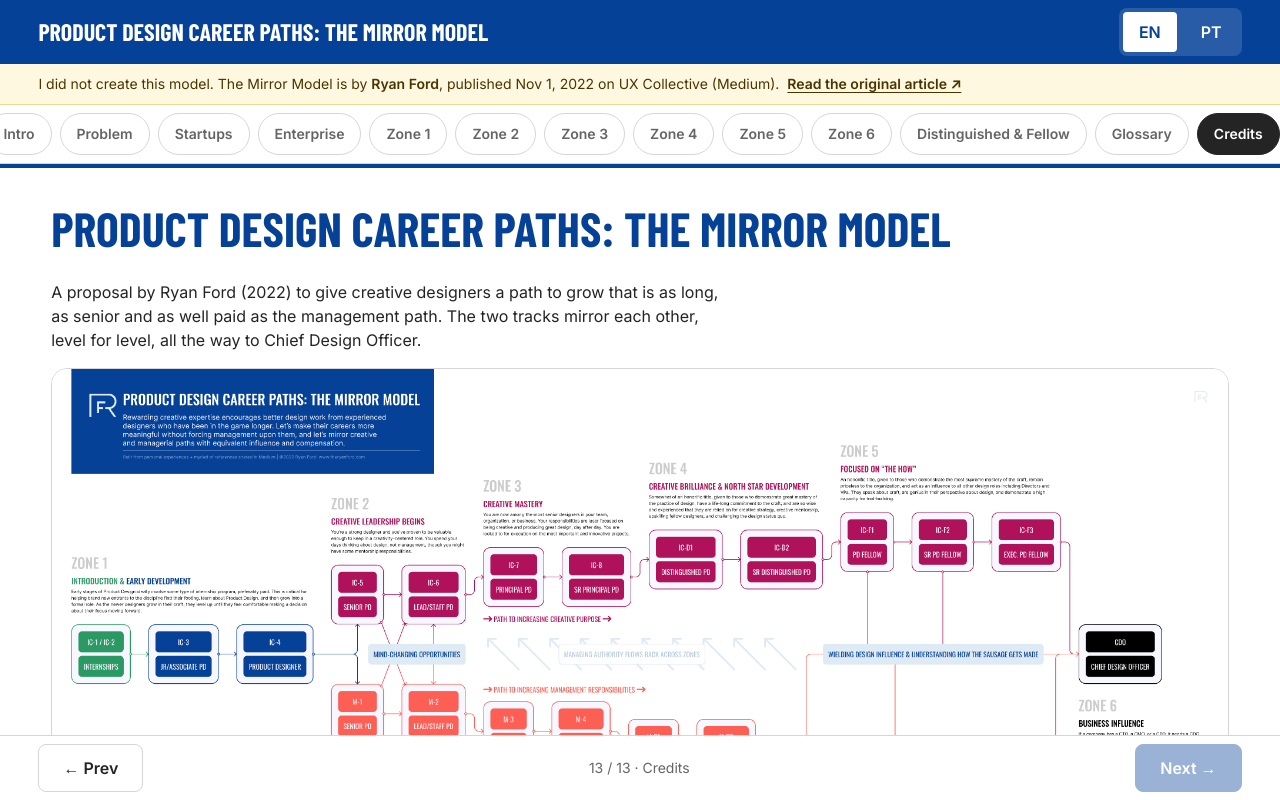
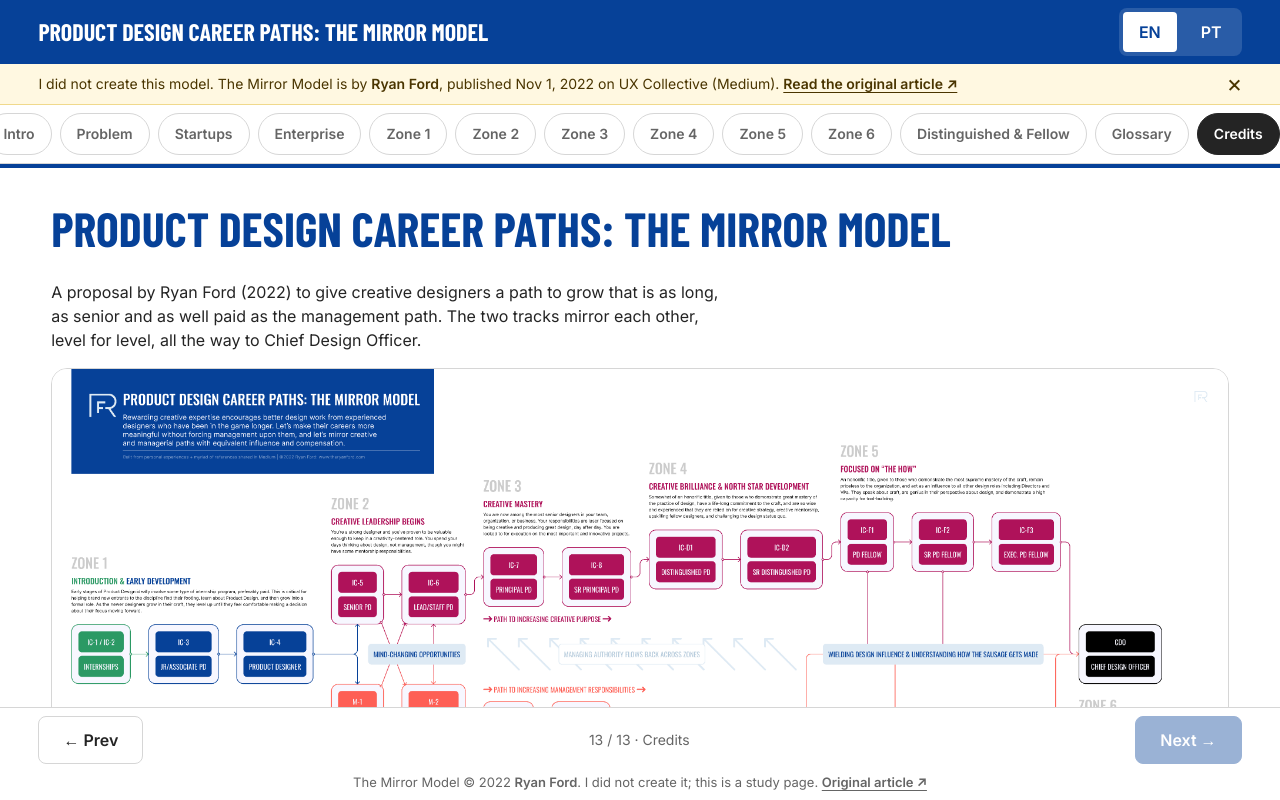
Before and after one commit to jeffdoria/pd-career-mirror-model, a plain HTML site: page index.html in a window 1280 px wide. Drawn offline with nearby package versions, Linux system fonts and the light colour scheme.

Commit message:
Closable author notice (14px) and credit line in footer

```diff
--- a/index.html
+++ b/index.html
@@ -159,6 +159,16 @@ dialog.lb::backdrop{background:rgba(0,0,0,.6)}
 .lane .desc p+p{margin-top:var(--s1)}
 .notice .short{display:none}
 @media(max-width:600px){.notice .short{display:inline}.notice .long{display:none}}
+.notice{flex-wrap:nowrap;justify-content:space-between;gap:var(--s2);padding-right:max(var(--s1),2vw);font-size:14px;line-height:20px}
+.ntxt{margin:0;max-width:none}
+.nclose{flex:none;display:grid;place-items:center;width:40px;height:40px;margin:-8px 0;border:0;border-radius:8px;background:none;color:#4a3500;font:400 24px/1 Inter,sans-serif;cursor:pointer}
+.nclose:hover{background:rgba(74,53,0,.1)}
+.notice[hidden]{display:none}
+.credit{padding:4px max(var(--s2),3vw) var(--s1);font-size:13px;line-height:20px;color:var(--mute);text-align:center}
+.credit a{color:var(--mute);font-weight:600}
+.nav{padding-bottom:4px}
+@media(max-width:600px){.credit .en,.credit .pt{display:none}:root[data-lang=en] .credit .en.s,:root[data-lang=pt] .credit .pt.s{display:inline}}
+.credit .s{display:none}
 </style>
 </head>
 <body>
@@ -170,7 +180,7 @@ dialog.lb::backdrop{background:rgba(0,0,0,.6)}
     <button id="l-pt" data-l="pt" lang="pt-BR">PT</button>
   </div>
 </header>
-<div class="notice" role="note"><span class="short"><span class="en">Model by <strong>Ryan Ford</strong> (2022), not by me.</span><span class="pt">Modelo de <strong>Ryan Ford</strong> (2022), não é meu.</span></span><span class="long"><span class="en">I did not create this model. The Mirror Model is by <strong>Ryan Ford</strong>, published Nov 1, 2022 on UX Collective (Medium).</span><span class="pt">Eu não criei este modelo. O Mirror Model é de <strong>Ryan Ford</strong>, publicado em 1º/11/2022 no UX Collective (Medium).</span></span> <a href="https://uxdesign.cc/fixing-product-design-career-paths-with-the-mirror-model-76152b7e547"><span class="en">Read the original article ↗</span><span class="pt">Leia o artigo original ↗</span></a></div>
+<div class="notice" id="notice" role="note"><p class="ntxt"><span class="short"><span class="en">Model by <strong>Ryan Ford</strong> (2022), not by me.</span><span class="pt">Modelo de <strong>Ryan Ford</strong> (2022), não é meu.</span></span><span class="long"><span class="en">I did not create this model. The Mirror Model is by <strong>Ryan Ford</strong>, published Nov 1, 2022 on UX Collective (Medium).</span><span class="pt">Eu não criei este modelo. O Mirror Model é de <strong>Ryan Ford</strong>, publicado em 1º/11/2022 no UX Collective (Medium).</span></span> <a href="https://uxdesign.cc/fixing-product-design-career-paths-with-the-mirror-model-76152b7e547"><span class="en">Read the original article ↗</span><span class="pt">Leia o artigo original ↗</span></a></p><button type="button" class="nclose" id="nclose" aria-label="Close notice / Fechar aviso"><span aria-hidden="true">×</span></button></div>
 <nav class="rail" id="rail" aria-label="Sections"></nav>
 <div class="bar" aria-hidden="true"><i id="prog"></i></div>
 <main id="track" tabindex="-1" aria-label="Mirror Model"></main>
@@ -191,6 +201,7 @@ dialog.lb::backdrop{background:rgba(0,0,0,.6)}
   <div id="pos" aria-live="polite"></div>
   <button id="next" aria-label="Next section"><span id="nextt">Next</span> →</button>
 </div>
+<footer class="credit"><span class="en s">© 2022 Ryan Ford · not mine.</span><span class="pt s">© 2022 Ryan Ford · não é meu.</span> <span class="en">The Mirror Model © 2022 <strong>Ryan Ford</strong>. I did not create it; this is a study page.</span><span class="pt">Mirror Model © 2022 <strong>Ryan Ford</strong>. Não fui eu que criei; esta é uma página de estudo.</span> <a href="https://uxdesign.cc/fixing-product-design-career-paths-with-the-mirror-model-76152b7e547"><span class="en">Original article ↗</span><span class="pt">Artigo original ↗</span></a></footer>
 <script>
 {
 const esc=s=>String(s).replace(/[&<>"']/g,c=>({'&':'&amp;','<':'&lt;','>':'&gt;','"':'&quot;',"'":'&#39;'}[c]));
@@ -359,6 +370,9 @@ ${t('<p>The Mirror Model, its structure, level names and charts are by <b>Ryan F
 ];
 
 
+const notice=document.getElementById('notice');
+try{if(localStorage.getItem('mm-notice')==='closed')notice.hidden=true}catch(e){}
+document.getElementById('nclose').onclick=()=>{notice.hidden=true;try{localStorage.setItem('mm-notice','closed')}catch(e){};document.getElementById('track').focus()};
 const track=document.getElementById('track'),rail=document.getElementById('rail');
 track.innerHTML=panels.map((p,i)=>`<section class="panel" id="${p.id}" role="group" aria-roledescription="slide" aria-label="${i+1} / ${panels.length}: ${esc(p.nav)}"><div class="inner">${p.html}</div></section>`).join('');
 rail.innerHTML=panels.map((p,i)=>`<button data-i="${i}" aria-controls="${p.id}">${t(esc(p.nav),esc(p.np),'span')}</button>`).join('');
```
